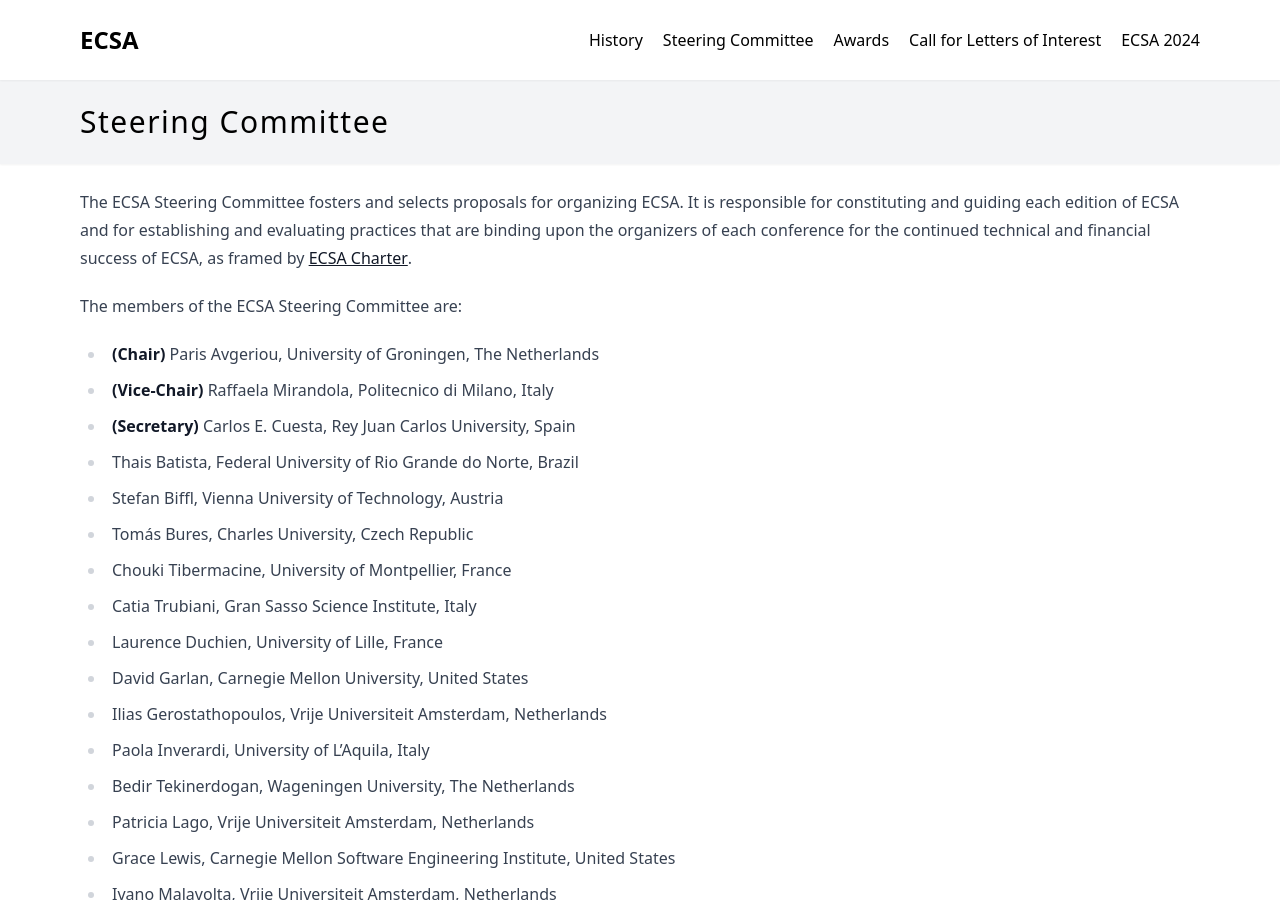
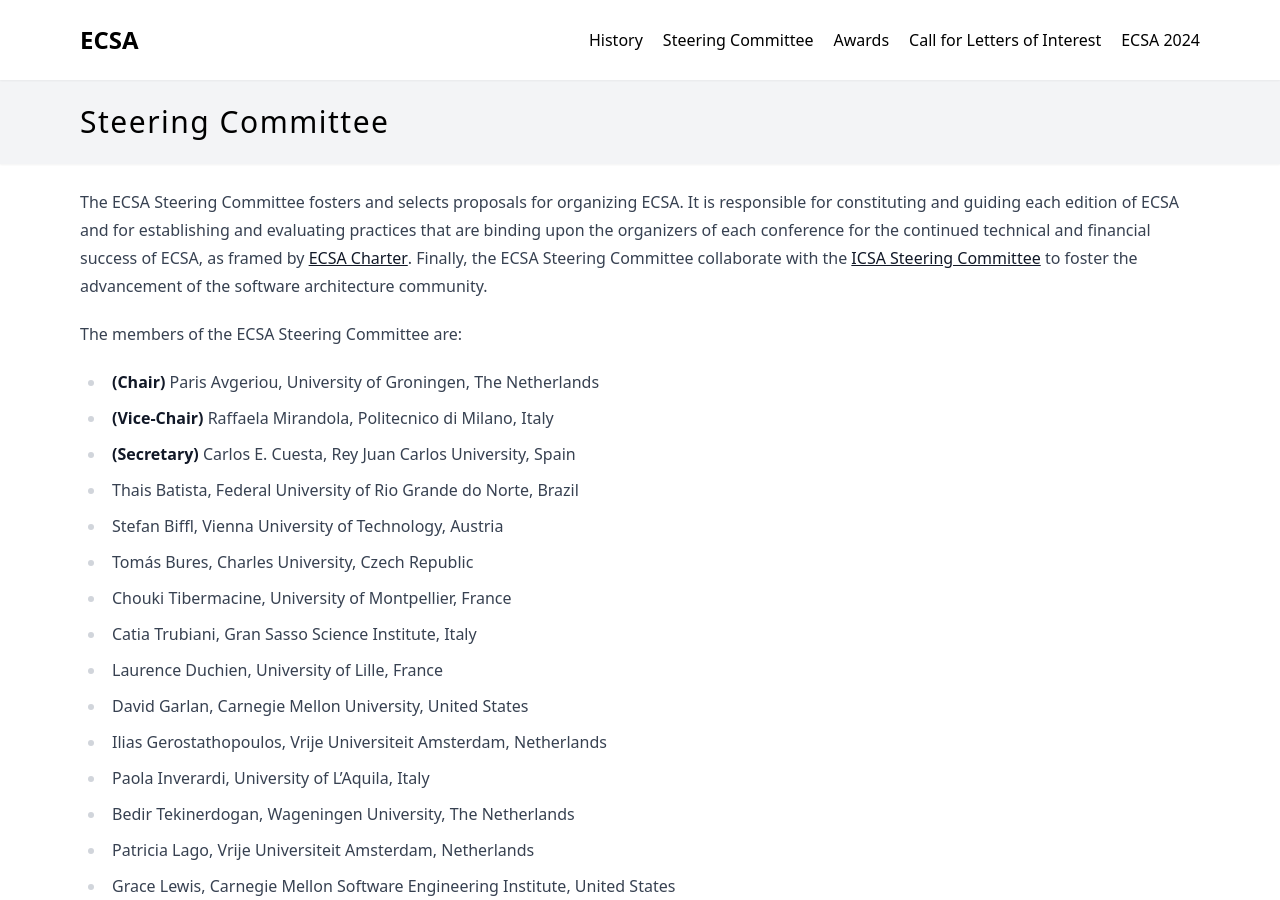
Before and after one commit to ecsa-conferences/ecsa-conferences.github.io, a Jekyll site: the page built from _pages/steering-committee.md, in a window 1280 px wide and 900 px high. Built offline with Jekyll 4.4.1, drawn with Linux system fonts in a browser that asks for light colours.

Commit message:
Add reference to ICSA SC.

```diff
--- a/_pages/steering-committee.md
+++ b/_pages/steering-committee.md
@@ -5,7 +5,7 @@
 permalink: /series/steering-committee/
 ---
 
-The ECSA Steering Committee fosters and selects proposals for organizing ECSA. It is responsible for constituting and guiding each edition of ECSA and for establishing and evaluating practices that are binding upon the organizers of each conference for the continued technical and financial success of ECSA, as framed by [ECSA Charter](/assets/docs/ECSA-Steering_Committee_Charter-v2023-11-01.pdf).
+The ECSA Steering Committee fosters and selects proposals for organizing ECSA. It is responsible for constituting and guiding each edition of ECSA and for establishing and evaluating practices that are binding upon the organizers of each conference for the continued technical and financial success of ECSA, as framed by [ECSA Charter](/assets/docs/ECSA-Steering_Committee_Charter-v2023-11-01.pdf). Finally, the ECSA Steering Committee collaborate with the <a href="https://icsa-conferences.org/series/steering-committee/" target="_blank" rel="noopener">ICSA Steering Committee</a> to foster the advancement of the software architecture community.
 
 The members of the ECSA Steering Committee are:
 
```
